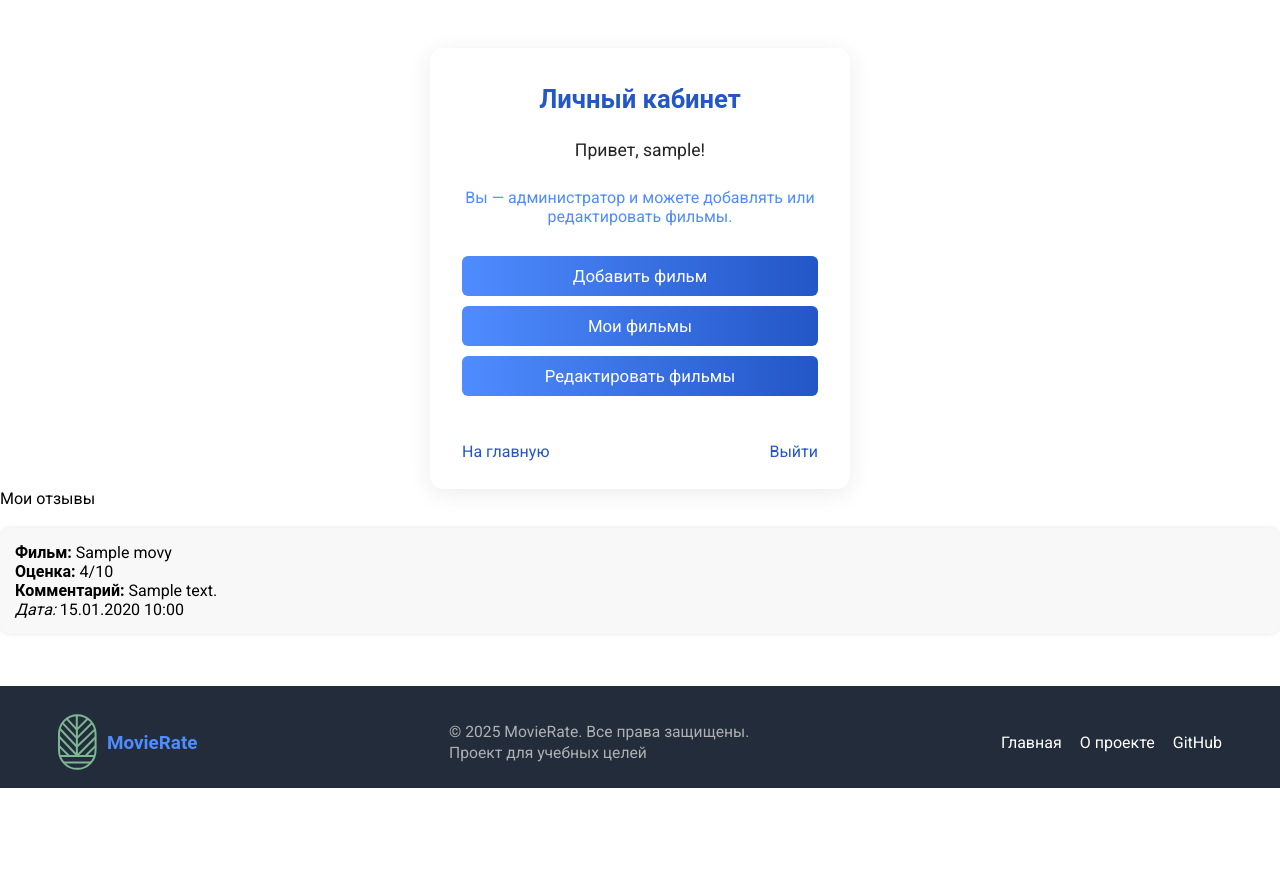
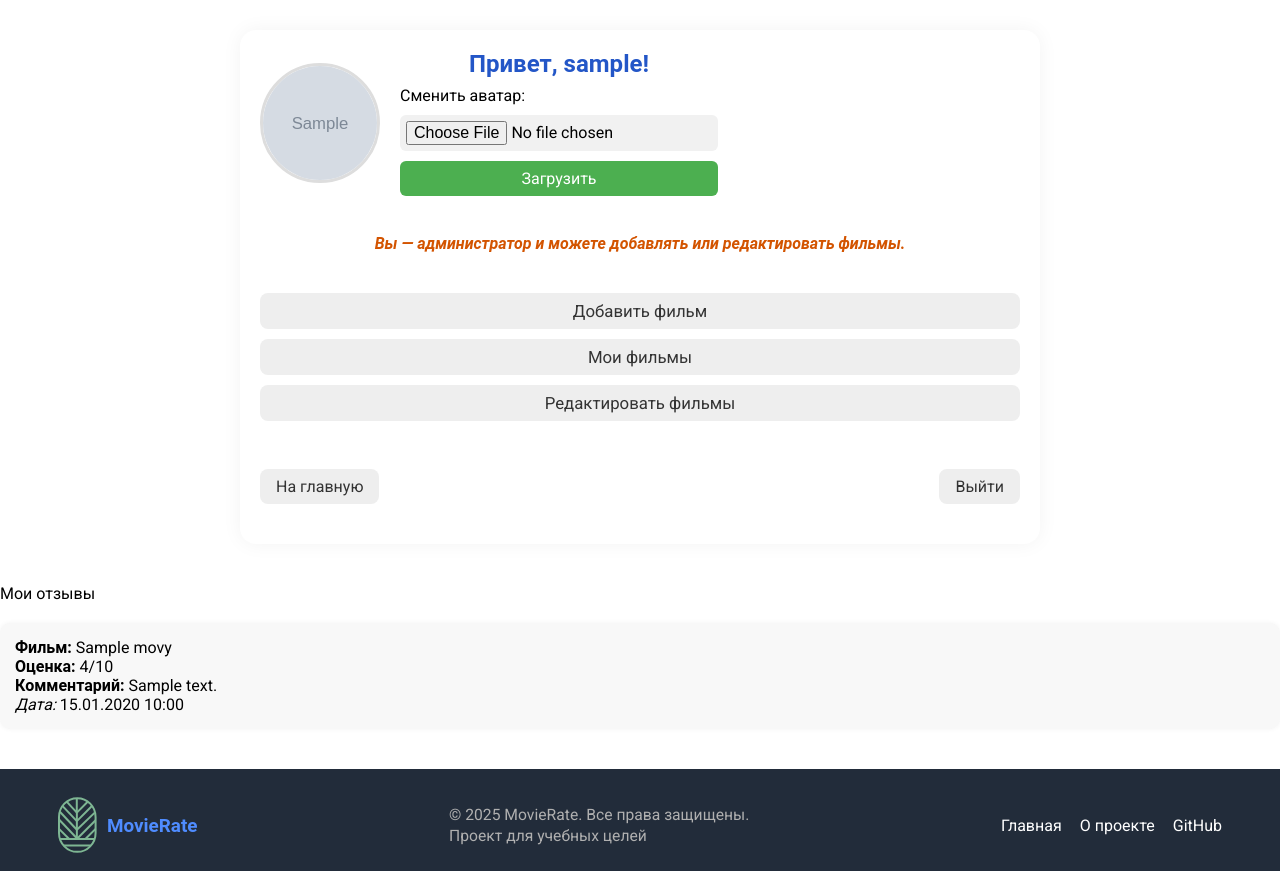
Before and after one commit to ivan78789/MovieRate, a PHP site: page /Profile in a window 1280 px wide. Shown: the part 96-967 px from the top of the page. Before the commit the page ends 884 px from the top, so only its background shows below. Run offline with PHP 8.4, Linux system fonts and the light colour scheme; the visitor is signed in with stand-in values (Sample User, id 1); tables that the repository leaves empty or names only in its code hold one stand-in row (values such as "Sample post"); grey boxes marked "Sample" are stand-in pictures; some web fonts are replaced.

Commit message:
добавил аватар и настроил его

```diff
--- a/assets/css/style.css
+++ b/assets/css/style.css
@@ -1,40 +1,41 @@
-/* шрифты */
+/* Roboto */
 @font-face {
   font-family: "Roboto";
-  src: url("../assets/fonts/roboto/Roboto-Regular.ttf") format("truetype");
+  src: url("../fonts/Roboto/Roboto-Regular.ttf") format("truetype");
   font-weight: 400;
 }
 @font-face {
   font-family: "Roboto";
-  src: url("../assets/fonts/roboto/Roboto-Bold.ttf") format("truetype");
+  src: url("../fonts/Roboto/Roboto-Bold.ttf") format("truetype");
   font-weight: 700;
 }
 @font-face {
   font-family: "Roboto";
-  src: url("../assets/fonts/roboto/Roboto-Black.ttf") format("truetype");
+  src: url("../fonts/Roboto/Roboto-Black.ttf") format("truetype");
   font-weight: 800;
 }
 
+/* Open Sans */
 @font-face {
   font-family: "Open Sans";
-  src: url("../assets/fonts/opensans/OpenSans-Regular.ttf") format("truetype");
+  src: url("../fonts/Open-Sans/OpenSans-Regular.ttf") format("truetype");
   font-weight: 400;
 }
 @font-face {
   font-family: "Open Sans";
-  src: url("../assets/fonts/opensans/OpenSans-SemiBold.ttf") format("truetype");
+  src: url("../fonts/Open-Sans/OpenSans-SemiBold.ttf") format("truetype");
   font-weight: 600;
 }
 @font-face {
   font-family: "Open Sans";
-  src: url("../assets/fonts/opensans/OpenSans-Bold.ttf") format("truetype");
+  src: url("../fonts/Open-Sans/OpenSans-Bold.ttf") format("truetype");
   font-weight: 700;
 }
 
+/* Yellowtail */
 @font-face {
   font-family: "Yellowtail";
-  src: url("..//assets/fonts/yellowtail/Yellowtail-Regular.ttf")
-    format("truetype");
+  src: url("../fonts/Yellowtail/Yellowtail-Regular.ttf") format("truetype");
   font-weight: 400;
 }
 
--- a/pages/profile/profile.php
+++ b/pages/profile/profile.php
@@ -12,8 +12,8 @@ if (!isset($_SESSION['user_id'])) {
 
 $userId = $_SESSION['user_id'];
 
-// Получаем данные пользователя
-$query = "SELECT username, is_admin FROM users WHERE id = ?";
+// Получаем данные пользователя (добавили avatar)
+$query = "SELECT username, is_admin, avatar FROM users WHERE id = ?";
 $stmt = $conn->prepare($query);
 $stmt->execute([$userId]);
 $user = $stmt->fetch();
@@ -25,37 +25,47 @@ if (!$user) {
 
 $username = htmlspecialchars($user['username']);
 $isAdmin = (bool) $user['is_admin'];
+$avatar = $user['avatar'] ?? '/assets/default-avatar.png'; // стандартный аватар
 
 // Получаем отзывы пользователя
 $reviewModel = new Reviews($conn);
 $userReviews = $reviewModel->getReviewsByUserId($userId);
+
 ?>
-
 <?php $titleName = 'Profile' ?>
 <?php $titlePage = 'Личный кабинет' ?>
 <?php require_once "./layout/header.php"; ?>
 <?php require_once "./layout/nav.php"; ?>
 
 <div class="profile-container">
-    <div class="profile-title">Личный кабинет</div>
-    <div class="profile-hello">Привет, <?= $username ?>!</div>
+    <div class="profile-header">
+        <img src="<?= htmlspecialchars($user['avatar'] ?? 'assets\img\avatar\default-avatar.png') ?>" alt="Аватар"
+            class="avatar-img">
+        <div>
+            <h1 class="profile-title">Привет, <?= $username ?>!</h1>
+            <form action="/pages/profile/upload_avatar.php" method="post" enctype="multipart/form-data"
+                class="avatar-form">
+                <label for="avatar">Сменить аватар:</label>
+                <input type="file" name="avatar" accept="image/*" required>
+                <button type="submit">Загрузить</button>
+            </form>
+        </div>
+    </div>
 
     <?php if ($isAdmin): ?>
-        <div class="profile-role">Вы — администратор и можете добавлять или редактировать фильмы.</div>
+        <div class="profile-role admin">Вы — администратор и можете добавлять или редактировать фильмы.</div>
         <div class="profile-actions">
             <a href="/pages/movie/AddMovie">Добавить фильм</a>
-            <a href="/pages/profile/Mymovies">Мои фильмы</a>
-            <a href="/pages/movie/editMovie">Редактировать фильмы</a>
+            <a href="/pages/profile/Mymovies"> Мои фильмы</a>
+            <a href="/pages/movie/editMovie"> Редактировать фильмы</a>
         </div>
     <?php else: ?>
-        <div class="profile-role" style="color:#888;">
-            Вы обычный пользователь и можете просматривать фильмы и оставлять отзывы.
-        </div>
+        <div class="profile-role">Вы обычный пользователь и можете просматривать фильмы и оставлять отзывы.</div>
     <?php endif; ?>
 
     <div class="profile-links">
-        <a href="/">На главную</a>
-        <a href="/logout">Выйти</a>
+        <a href="/"> На главную</a>
+        <a href="/logout"> Выйти</a>
     </div>
 </div>
 
@@ -72,12 +82,104 @@ $userReviews = $reviewModel->getReviewsByUserId($userId);
                 <strong>Комментарий:</strong> <?= htmlspecialchars($review['comment']) ?><br>
                 <em>Дата:</em> <?= date('d.m.Y H:i', strtotime($review['created_at'])) ?>
             </li>
-            <hr>
         <?php endforeach; ?>
     </ul>
 <?php endif; ?>
 
 <style>
+    .profile-container {
+        max-width: 800px;
+        margin: 30px auto;
+        padding: 20px;
+        background: #fff;
+        border-radius: 16px;
+        box-shadow: 0 0 20px rgba(0, 0, 0, 0.05);
+    }
+
+    .profile-header {
+        display: flex;
+        align-items: center;
+        gap: 20px;
+        margin-bottom: 20px;
+    }
+
+    .avatar-img {
+        width: 120px;
+        height: 120px;
+        border-radius: 50%;
+        object-fit: cover;
+        border: 3px solid #ddd;
+    }
+
+    .profile-title {
+        font-size: 24px;
+        margin-bottom: 8px;
+    }
+
+    .avatar-form {
+        display: flex;
+        flex-direction: column;
+        gap: 10px;
+    }
+
+    .avatar-form input[type="file"] {
+        padding: 6px;
+        background: #f1f1f1;
+        border-radius: 6px;
+    }
+
+    .avatar-form button {
+        background-color: #4CAF50;
+        color: white;
+        border: none;
+        padding: 8px 12px;
+        border-radius: 6px;
+        cursor: pointer;
+        transition: background 0.3s ease;
+    }
+
+    .avatar-form button:hover {
+        background-color: #45a049;
+    }
+
+    .profile-role {
+        font-style: italic;
+        margin-bottom: 12px;
+    }
+
+    .profile-role.admin {
+        color: #d35400;
+        font-weight: bold;
+    }
+
+    .profile-actions,
+    .profile-links {
+        display: flex;
+        flex-wrap: wrap;
+        gap: 10px;
+        margin-top: 10px;
+        margin-bottom: 20px;
+    }
+
+    .profile-actions a,
+    .profile-links a {
+        padding: 8px 16px;
+        background: #eee;
+        border-radius: 8px;
+        text-decoration: none;
+        color: #333;
+        transition: all 0.2s ease;
+    }
+
+    .profile-actions a:hover,
+    .profile-links a:hover {
+        background: #ccc;
+    }
+
+    h2 {
+        margin-top: 40px;
+    }
+
     .user-reviews {
         list-style: none;
         padding: 0;
@@ -89,7 +191,7 @@ $userReviews = $reviewModel->getReviewsByUserId($userId);
         padding: 15px;
         margin-bottom: 12px;
         border-radius: 10px;
-        box-shadow: 0 0 5px rgba(0, 0, 0, 0.1);
+        box-shadow: 0 0 5px rgba(0, 0, 0, 0.05);
     }
 </style>
 
```
Also changed, not shown: auth/sign-in.php (+0 -27 lines), pages/profile/upload_avatar.php (added, +51 -0 lines), api/review/comment.php (deleted), assets/img/avatar/default-avatar.png (added).
